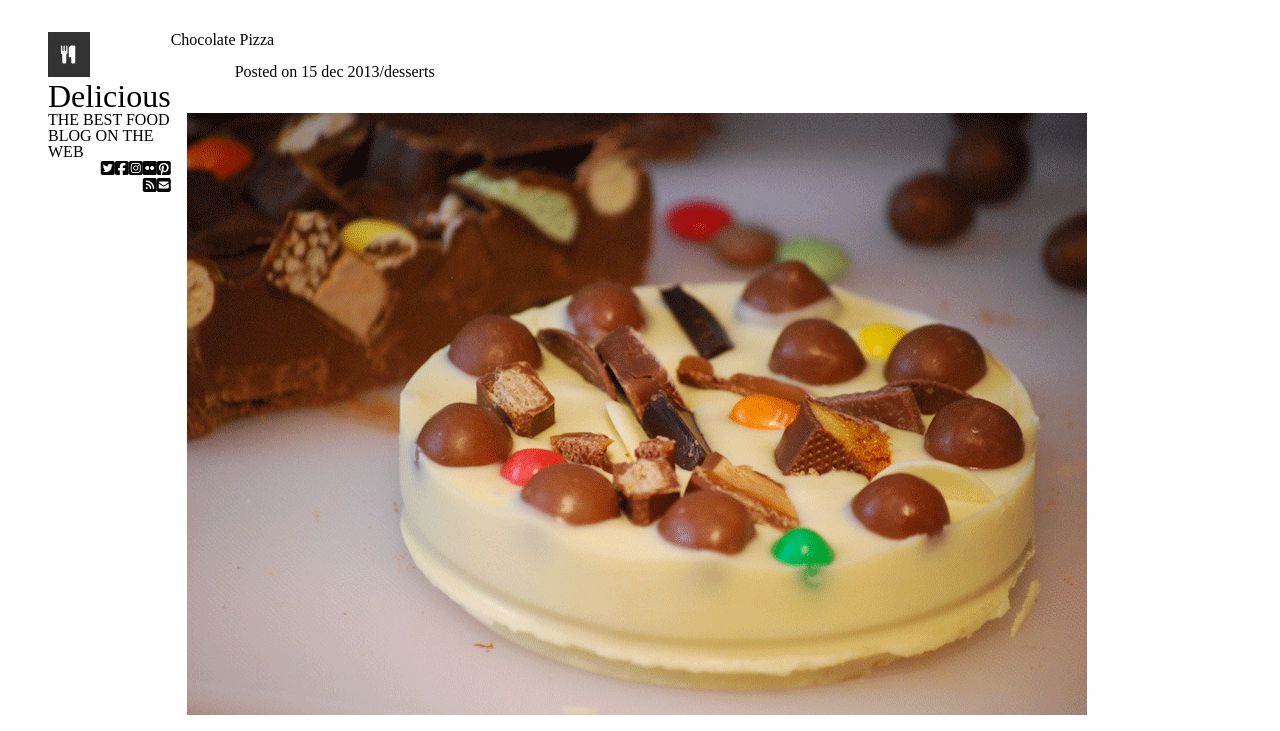
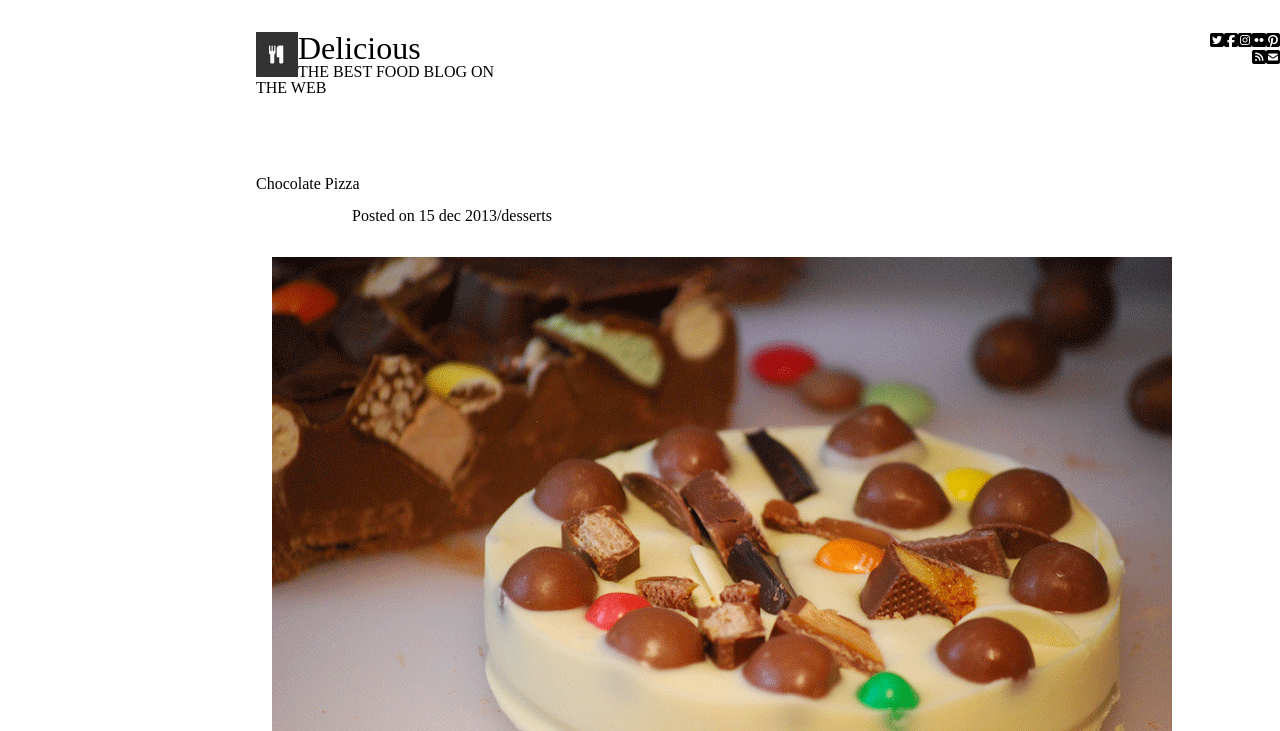
Before and after one commit to dylancabral/chocolate-pizza, a plain HTML site: page index.html in a window 1280 px wide. Shown: the top 731 px of the page. Drawn offline with Linux system fonts and the light colour scheme.

Commit message:
header fixed

```diff
--- a/css/style.css
+++ b/css/style.css
@@ -1,18 +1,22 @@
+body {
+  margin: 0;
+  padding: 0;
+  }
+* {
+    margin: 0;
+    padding: 0;
+  }
+  .container{
+/*     display: flex;
+ */    width: 80%;
+    margin: 2rem 20%;
+    box-sizing:  border-box;}
 
-ul.ingredient-list{
-  box-sizing: border-box;
-  background-image: url('../images/list-bg.png');
-  height: 305px;
-  max-width: 905px;
-  background-repeat: no-repeat;
-  padding: 3rem;
-  position: relative;
-  display: block;
-    column-count: 2;
-    column-gap: 20px;
+main{
+  padding-top:5rem;
+  border-top: 20px;
+  border-image: url(../images/menu-line.png);
 }
-
-
 /* below two element codes are for the check box line through function */
 input[type=checkbox] + label {
   color: rgb(0, 0, 0);
@@ -23,14 +27,8 @@ input[type=checkbox]:checked + label {
   font-style: normal;
   text-decoration: line-through
 }
-body.container{
-    display: flex;
-    position: relative;
-    width: 60%;
-    margin: 2rem 3rem;
-    box-sizing:  border-box;
 
-}
+
 li.ingredient{
   padding: 0.3rem;
 
@@ -41,27 +39,53 @@ img.chocopizza{
   align-content: center;
 }
 p{
+  box-sizing: border-box;
   padding:1rem;
-  margin: 0 3rem;
+  text-indent: 3rem;
+  width: 80%;
+  padding: 1rem 3rem;
 }
 
-/* header img{
+header img{
   float:left
-} */
+}
 
 h1{
   font-size: xx-large;
 }
+ header{
+/* box-sizing:  border-box;
+position: absolute; */
+display: flex;
+justify-content: space-between;
+/* flex:auto;
+ */
+}
 
-/* header{
-  display: flex;
-  justify-content:flex-start;
-  box-sizing: border-box;
-} */
-
-header div ul{
+div.icons ul{
   justify-content: space-between;
   display: flex;
   flex-direction:row;
   justify-content: flex-end;
 }
+ul.ingredient-list{
+  box-sizing: border-box;
+  background-image: url('../images/list-bg.png');
+  height: 305px;
+  max-width: 905px;
+  background-repeat: no-repeat;
+  padding: 3rem;
+  position: relative;
+  display: block;
+  column-count: 2;
+  column-gap: 20px;
+}
+
+#borderimg1 {
+  border: 10px solid transparent;
+  padding: 15px;
+  border-image-source: url(/css/images/border.png);
+  border-image-repeat: round;
+  border-image-slice: 30;
+  border-image-width: 10px;
+}
--- a/index.html
+++ b/index.html
@@ -16,11 +16,12 @@
     <script src="https://kit.fontawesome.com/6706ccb32a.js" crossorigin="anonymous"></script>
 </head>
 <body class="container">
-
-    <header>
+        <header class="header-left">
+            <div>
             <img src="/images/logo.png" alt="company logo of cartoon fork and  knife">
             <h1>Delicious</h1>
             <h2>THE BEST FOOD BLOG ON THE WEB</h2>
+            </div>
             <div class="icons">
                 <ul>
                     <li><i class="fa-brands fa-square-twitter"></i></li>
@@ -37,11 +38,11 @@
                 </ul>
             </div>
         </header>
-    <main>
-        <div class="topDiv">
+    <main class="borderimg">
+
             <h2>Chocolate Pizza</h2>
             <p>Posted on 15 dec 2013/desserts</p>
-        </div>
+
         <img class="chocopizza" src="images/choco-pizza.png" alt="desert round with candy toppings">
         <p>For the fig-swirl: Melt butter over medium heat in a saucepan. Add brown sugar and stir to dissolve. Halve all of the figs and toss in the saucepan with water and lemon juice. Cook over medium heat, stirring frequently, until you have a chunky-jammy mixture. Add salt with one or two stirs, set aside and let cool completely.</p>
             <p>Ice cream: In a small pot over medium heat, combine milk, and granulated sugar until sugar is completely dissolved and the milk is just barely lukewarm. Whisk in the egg yolks. Set mixture in the fridge and wait until the fig mixture is cooled.</p>
@@ -97,7 +98,6 @@
 
 
 <script src="js/app.js"></script>
-
 </body>
 
 </html>
```
Lines whose indentation alone changed are shown as unchanged.
